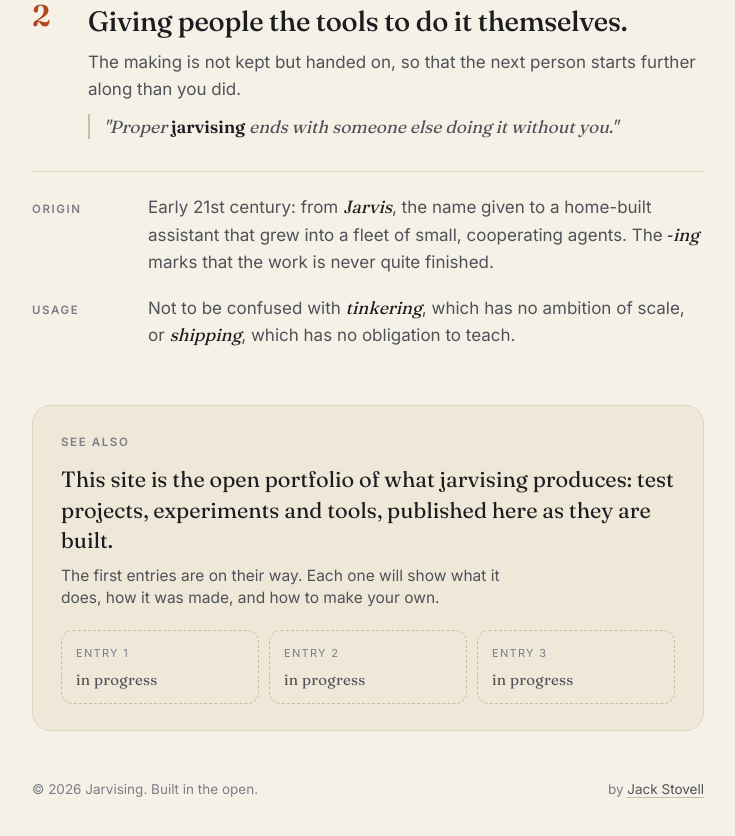
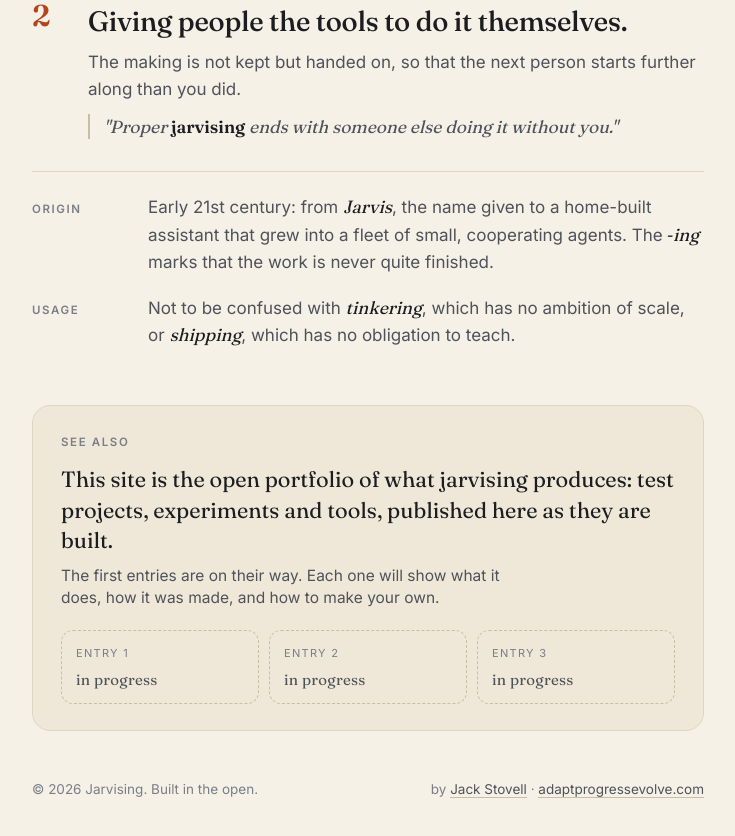
Before and after one commit to StovBuilds/jarvising, a website: page public/index.html in a window 1280 px wide. Shown: the part 535-1371 px from the top of the page, without its empty margins (272-1007 px from the left). Drawn offline with Linux system fonts and the light colour scheme.

Commit message:
Footer: link adaptprogressevolve.com after the author credit
Co-Authored-By: Claude Fable 5.1 <noreply@anthropic.com>
Claude-Session: https://claude.ai/code/session_011ezaBeravt9o6oV7YgobT8

```diff
--- a/public/index.html
+++ b/public/index.html
@@ -370,7 +370,7 @@
 
   <footer class="fade fade-4">
     <span>© 2026 Jarvising. Built in the open.</span>
-    <span>by <a href="https://jstov.uk/" rel="me">Jack Stovell</a></span>
+    <span>by <a href="https://jstov.uk/" rel="me">Jack Stovell</a> · <a href="https://adaptprogressevolve.com/">adaptprogressevolve.com</a></span>
   </footer>
 
 </div>
```
